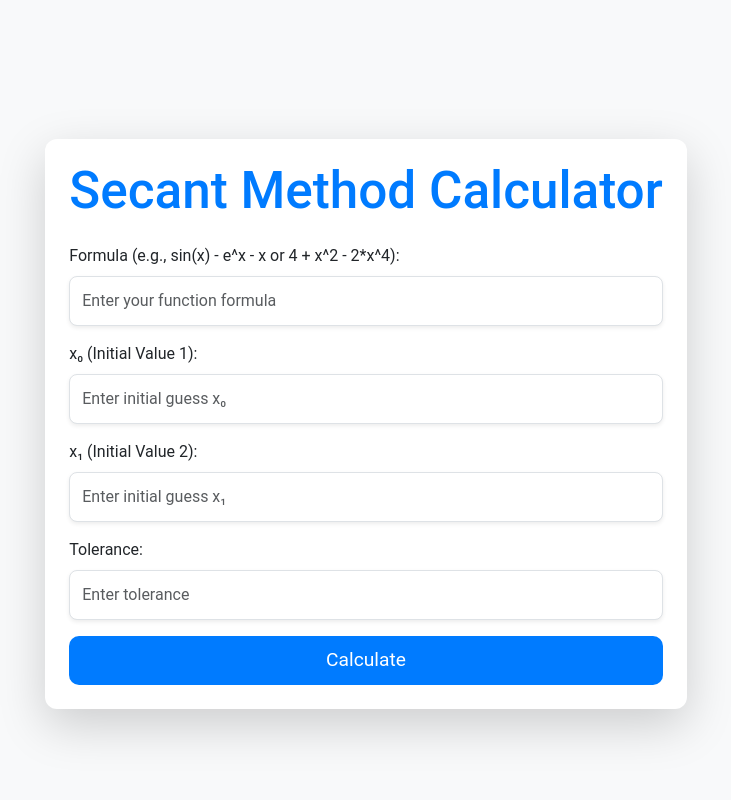
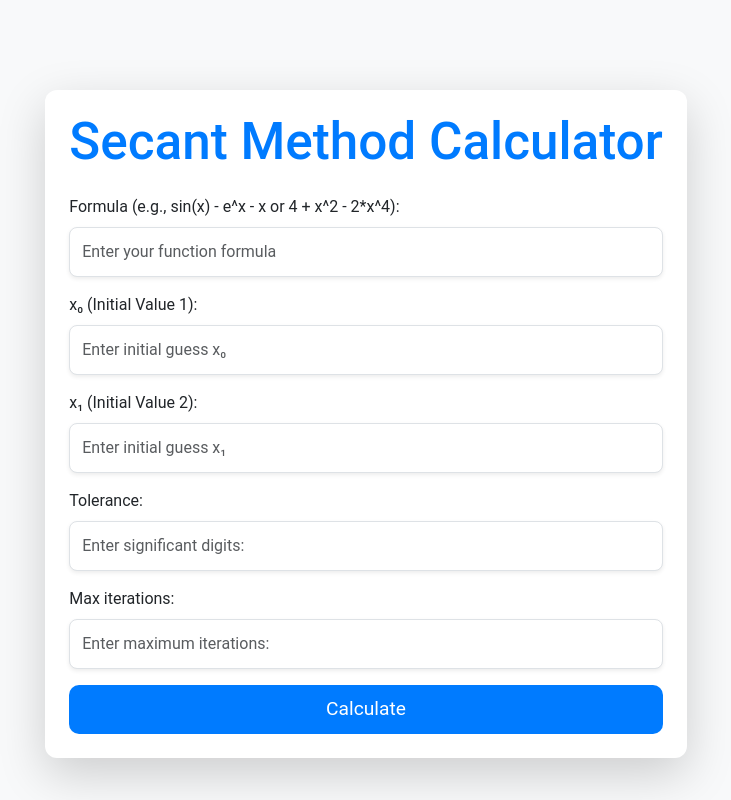
Before and after one commit to WhoIsLiLY/numerical_method, a React (Vite) app: page / in a window 1280 px wide. Shown: the whole page, without its empty margins (274-1005 px from the left). Built offline with nearby package versions, Linux system fonts and the light colour scheme.

Commit message:
Added tolerance and max iter feature

```diff
--- a/src/App.jsx
+++ b/src/App.jsx
@@ -10,16 +10,11 @@ function App() {
   const [x0, setX0] = useState("");
   const [x1, setX1] = useState("");
   const [tolerance, setTolerance] = useState("");
+  const [maxIterations, setMaxIterations] = useState("");
   const [iterations, setIterations] = useState([]);
   const [error, setError] = useState(null);
 
-  const secantMethod = (
-    fStr,
-    x0,
-    x1,
-    tolerance,
-    maxIterations = 100
-  ) => {
+  const secantMethod = (fStr, x0, x1, tolerance, maxIterations) => {
     let xPrev = parseFloat(x0); // xi-1
     let xCurr = parseFloat(x1); // xi
     let iteration = 0; // initial iteration
@@ -53,7 +48,13 @@ function App() {
 
   const handleCalculate = () => {
     try {
-      const resultIterations = secantMethod(equation, x0, x1,tolerance);
+      const resultIterations = secantMethod(
+        equation,
+        x0,
+        x1,
+        tolerance,
+        maxIterations
+      );
       setIterations(resultIterations);
       setError(null);
     } catch (err) {
@@ -75,7 +76,9 @@ function App() {
           setX0={setX0}
           x1={x1}
           setX1={setX1}
-          tolerance={setTolerance}
+          setTolerance={setTolerance}
+          maxIterations={maxIterations}
+          setMaxIterations={setMaxIterations}
         />
         <Button label="Calculate" onClick={handleCalculate} />
         {error && <p className="text-danger mt-3">{error}</p>}
--- a/src/components/InputForm.jsx
+++ b/src/components/InputForm.jsx
@@ -1,10 +1,23 @@
-import React from 'react';
+import React from "react";
 
-function InputForm({ equation, setEquation, x0, setX0, x1, setX1, tolerance, setTolerance}) {
+function InputForm({
+  equation,
+  setEquation,
+  x0,
+  setX0,
+  x1,
+  setX1,
+  tolerance,
+  setTolerance,
+  maxIterations,
+  setMaxIterations
+}) {
   return (
     <div>
       <div className="form-group mb-3">
-        <label htmlFor="equation" className="form-label">Formula (e.g., sin(x) - e^x - x or 4 + x^2 - 2*x^4):</label>
+        <label htmlFor="equation" className="form-label">
+          Formula (e.g., sin(x) - e^x - x or 4 + x^2 - 2*x^4):
+        </label>
         <input
           id="equation"
           type="text"
@@ -15,7 +28,9 @@ function InputForm({ equation, setEquation, x0, setX0, x1, setX1, tolerance, set
         />
       </div>
       <div className="form-group mb-3">
-        <label htmlFor="x0" className="form-label">x₀ (Initial Value 1):</label>
+        <label htmlFor="x0" className="form-label">
+          x₀ (Initial Value 1):
+        </label>
         <input
           id="x0"
           type="number"
@@ -26,7 +41,9 @@ function InputForm({ equation, setEquation, x0, setX0, x1, setX1, tolerance, set
         />
       </div>
       <div className="form-group mb-3">
-        <label htmlFor="x1" className="form-label">x₁ (Initial Value 2):</label>
+        <label htmlFor="x1" className="form-label">
+          x₁ (Initial Value 2):
+        </label>
         <input
           id="x1"
           type="number"
@@ -38,14 +55,30 @@ function InputForm({ equation, setEquation, x0, setX0, x1, setX1, tolerance, set
       </div>
 
       <div className="form-group mb-3">
-        <label htmlFor="tolerance" className="form-label">Tolerance:</label>
+        <label htmlFor="tolerance" className="form-label">
+          Tolerance:
+        </label>
         <input
           id="tolerance"
           type="number"
           className="form-control shadow-sm"
-          placeholder="Enter tolerance"
+          placeholder="Enter significant digits:"
           value={tolerance}
-          onChange={(e) => setTolerance(e.target.value)}
+          onChange={(e) => setTolerance(Math.pow(10, -e.target.value))}
+        />
+      </div>
+
+      <div className="form-group mb-3">
+        <label htmlFor="maxIterations" className="form-label">
+          Max iterations:
+        </label>
+        <input
+          id="maxIterations"
+          type="number"
+          className="form-control shadow-sm"
+          placeholder="Enter maximum iterations:"
+          value={maxIterations}
+          onChange={(e) => setMaxIterations(e.target.value)}
         />
       </div>
     </div>
```
